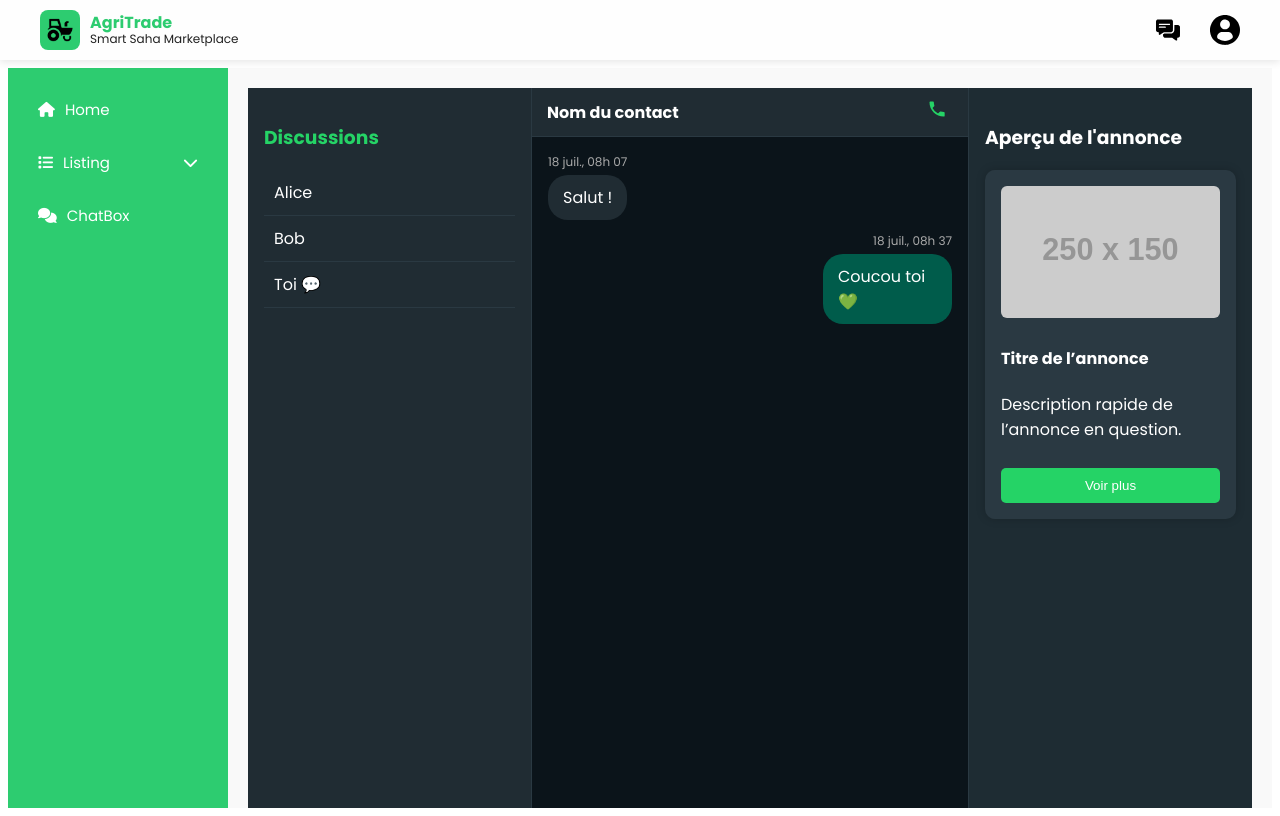
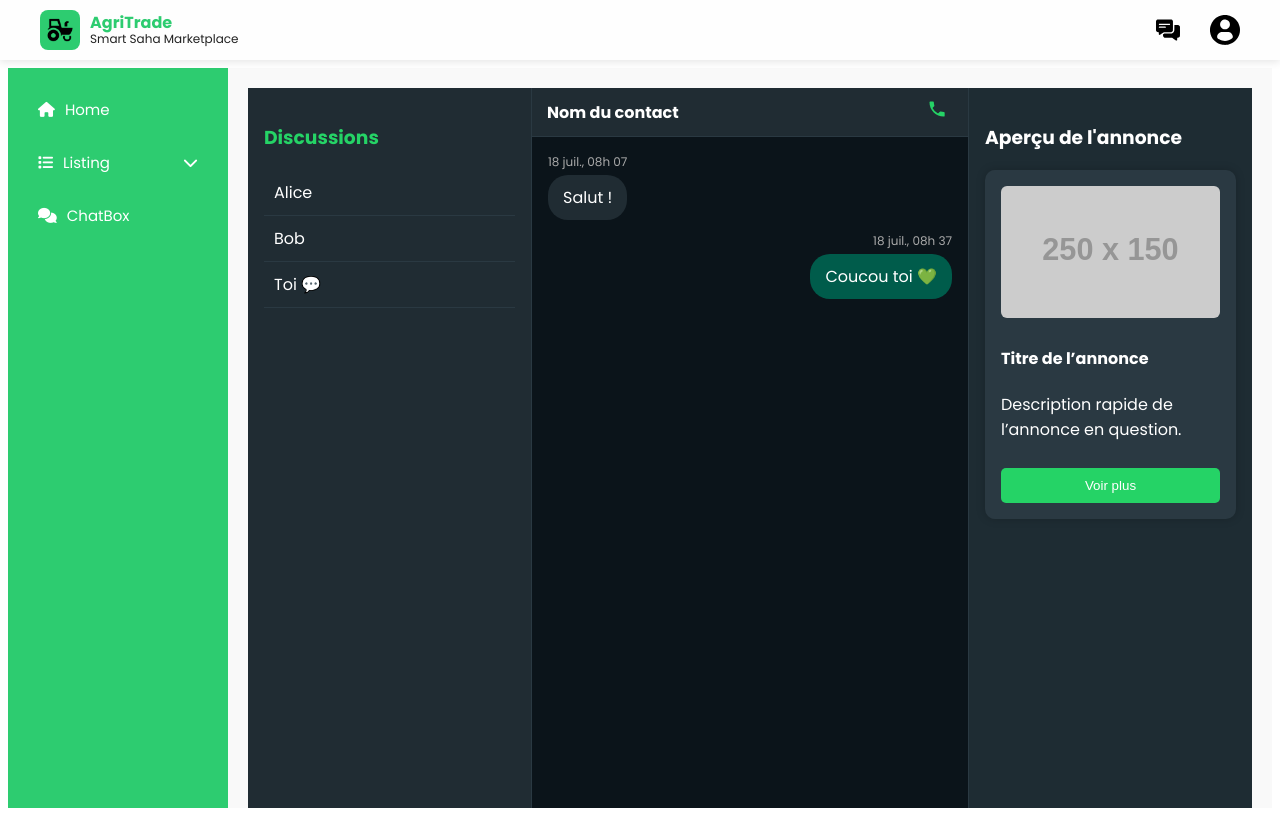
Before and after one commit to Ivontsoa-Gracia/marketplace-frontend, a Vue app: page /profil/enchere/chat in a window 1280 px wide. Built offline with nearby package versions, Linux system fonts and the light colour scheme.

Commit message:
Update MessageBubble.vue

```diff
--- a/src/components/organics/marketplace/enchere/MessageBubble.vue
+++ b/src/components/organics/marketplace/enchere/MessageBubble.vue
@@ -58,7 +58,7 @@
   }
 
   .bubble {
-    max-width: 70%;
+    max-width: 90%;
     padding: 10px 15px;
     border-radius: 20px;
     word-break: break-word;
```
